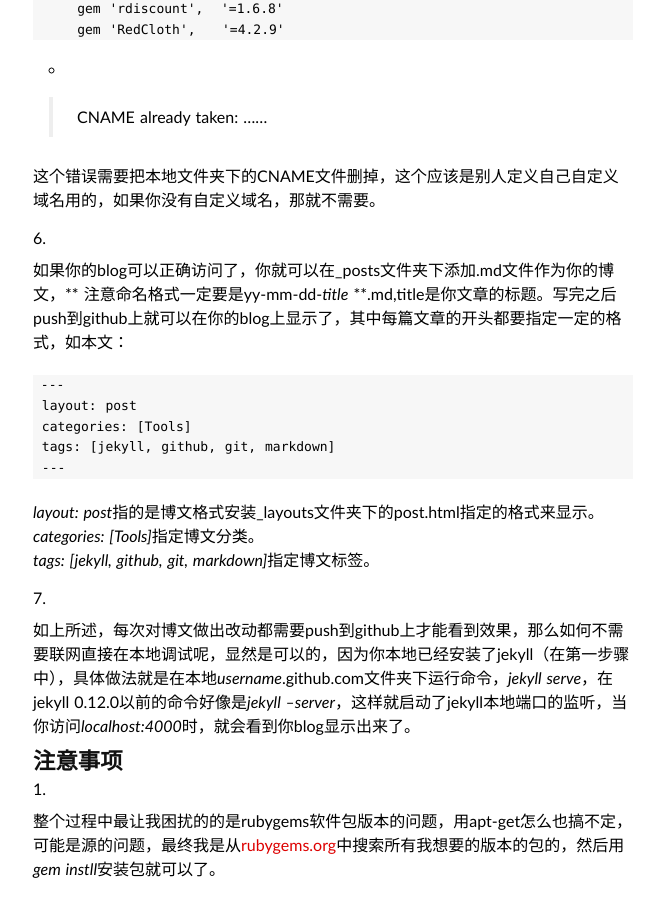
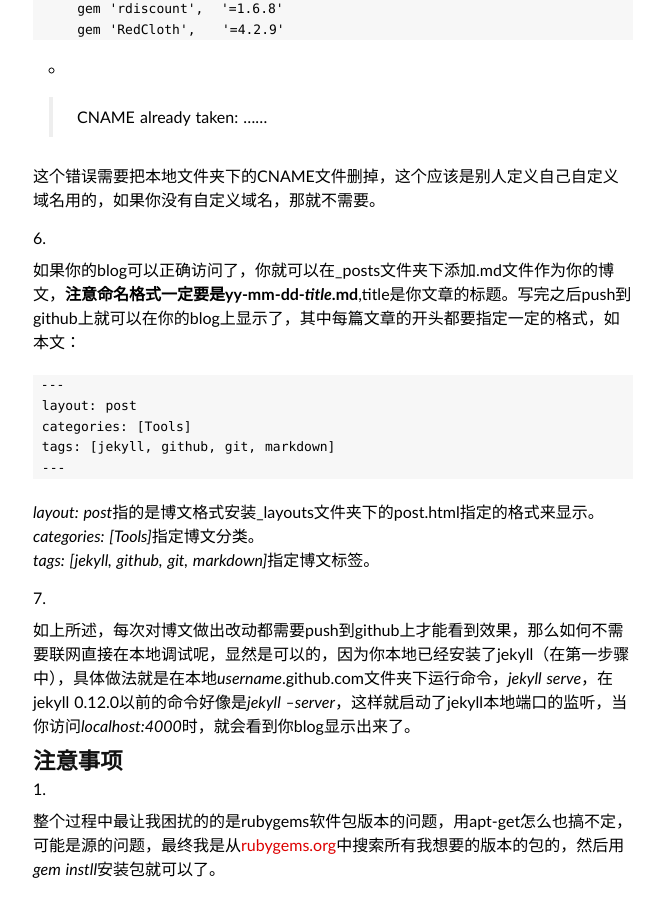
Before and after one commit to pii0x/ellochen.github.com, a Jekyll site: the page built from _posts/2013-03-04-写作环境搭建(git+github+markdown+jekyll).md, in a window 1280 px wide and 900 px high, scrolled down 1708 px. Shown: the whole window, without its empty margins (307-968 px from the left). Built offline with Jekyll 4.4.1, drawn with Linux system fonts in a browser that asks for light colours; some web fonts are replaced; Markdown is read by kramdown in place of the engine named in the settings; comment, search, counter and statistics services are not loaded.

```diff
--- a/_posts/2013-03-04-写作环境搭建(git+github+markdown+jekyll).md
+++ b/_posts/2013-03-04-写作环境搭建(git+github+markdown+jekyll).md
@@ -58,7 +58,7 @@ tags: [jekyll, github, git, markdown]
 
 	这个错误需要把本地文件夹下的CNAME文件删掉，这个应该是别人定义自己自定义域名用的，如果你没有自定义域名，那就不需要。
 
-6. 如果你的blog可以正确访问了，你就可以在_posts文件夹下添加.md文件作为你的博文，** 注意命名格式一定要是yy-mm-dd-*title* **.md,title是你文章的标题。写完之后push到github上就可以在你的blog上显示了，其中每篇文章的开头都要指定一定的格式，如本文：
+6. 如果你的blog可以正确访问了，你就可以在_posts文件夹下添加.md文件作为你的博文，**注意命名格式一定要是yy-mm-dd-*title*.md**,title是你文章的标题。写完之后push到github上就可以在你的blog上显示了，其中每篇文章的开头都要指定一定的格式，如本文：
 
         ---
 		layout: post
```
